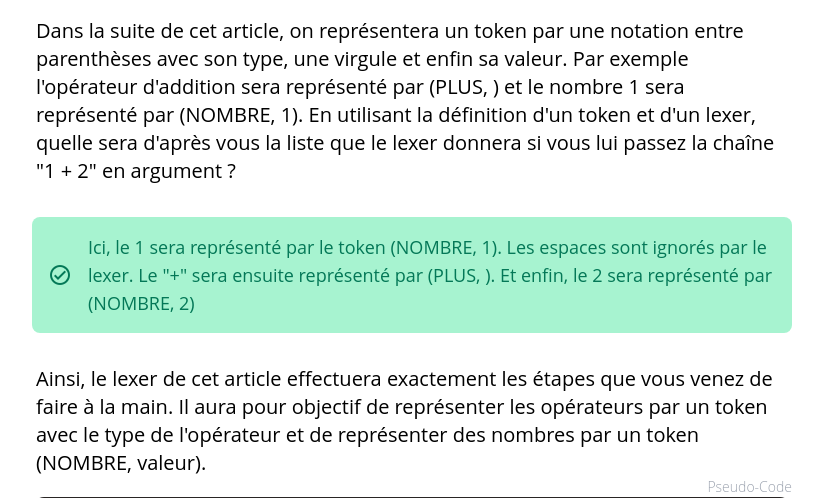
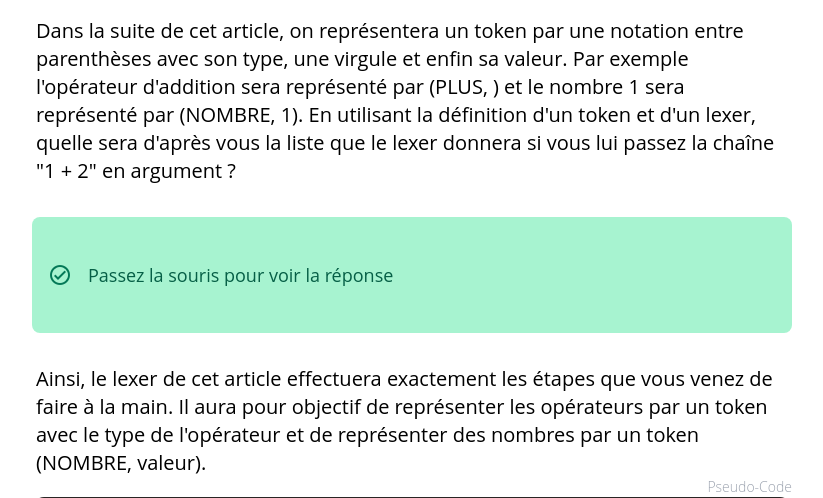
Before and after one commit to lfa-info-22/site, a Django app: template articles/templates/articles/language-theory.html in a window 1280 px wide. Shown: the part 1835-2333 px from the top of the page, without its empty margins (228-1051 px from the left). Run offline with Django 3.2, Linux system fonts and the light colour scheme; the template is opened without the code that fills it, so the values that code supplies are empty; some libraries are stand-ins or nearby versions.

Commit message:
master: lang-theory: updated lang-theory article

```diff
--- a/articles/templates/articles/language-theory.html
+++ b/articles/templates/articles/language-theory.html
@@ -66,15 +66,19 @@
         vous la liste que le lexer donnera si vous lui passez la chaîne "1 + 2" en argument ?
     </div>
 
-    <div class="text-lg mt-8 bg-emerald-200 text-emerald-700 p-4 flex gap-4 rounded-lg">
+    <div class="text-lg mt-8 bg-emerald-200 text-emerald-700 p-4 flex gap-4 rounded-lg group">
         <div>
             <span class="material-icons-outlined h-min relative center-h">check_circle</span>
         </div>
-        <div class="flex-1">
-            <div class="h-fit relative center-h">
+        <div class="flex-1 relative">
+            <div class="h-fit relative center-h opacity-0 group-hover:opacity-100 transition-all duration-1000 delay-100">
                 Ici, le 1 sera représenté par le token (NOMBRE, 1). Les espaces sont
                 ignorés par le lexer. Le "+" sera ensuite représenté par (PLUS, ). Et
                 enfin, le 2 sera représenté par (NOMBRE, 2)
+            </div>
+
+            <div class="h-fit absolute center-h text-emerald-800 opacity-100 group-hover:opacity-0 transition-opacity duration-500 delay-100">
+                Passez la souris pour voir la réponse
             </div>
         </div>
     </div>
@@ -243,6 +247,77 @@ fonction parser_somme(tokens):
         simples, qui nous permettent d'effectuer des calculs basiques. Mais il reste
         encore beaucoup d'étapes avant d'avoir son propre langage de programmation.
     </div>
+<!--
+    <div class="text-3xl px-1 pt-8">Exemple de code</div>
+
+{% codeblock python overflow %}
+
+SPECIAL_CHARACTERS = {
+    "+": "PLUS",
+    "-": "MINUS",
+    "*": "TIMES",
+    "/": "DIVIDE",
+    "=": "EQUALS",
+}
+NUMBER_CHARACTERS = "0123456789"
+
+def lexer(string):
+    tokens = []
+    id = 0
+
+    while id < len(string):
+        if string[id] in SPECIAL_CHARACTERS:
+            tokens.append((SPECIAL_CHARACTERS[string[id]], ))
+        elif string[id] in NUMBER_CHARACTERS:
+            value = ''
+            while id < len(string) and string[id] in NUMBER_CHARACTERS:
+                value += string[id]
+                id += 1
+            id -= 1
+            tokens.append(('NUMBER', value))
+
+        id += 1
+
+    return tokens
+
+def parse_expr(tokens):
+    return parse_add(tokens)
+
+def parse_add(tokens):
+    left = parse_mult(tokens)
+
+    while len(tokens) > 0 and tokens[0][0] in [ "PLUS", "MINUS" ]:
+        tok = tokens[0][0]
+        tokens.pop(0)
+
+        right = parse_mult(tokens)
+        left = left + right if tok == "PLUS" else left - right
+
+    return left
+
+def parse_mult(tokens):
+    left = factor(tokens)
+
+    while len(tokens) > 0 and tokens[0][0] in [ "TIMES", "DIVIDE" ]:
+        tok = tokens[0][0]
+        tokens.pop(0)
+
+        right = factor(tokens)
+        left = left * right if tok == "TIMES" else left / right
+
+    return left
+
+def factor(tokens):
+    num = float(tokens[0][1])
+    tokens.pop(0)
+    return num
+
+inp = input()
+print("Result: "+str(parse_expr(lexer(inp))))
+print("Expected (Python): " + str(eval(inp)))
+
+{% endcodeblock %}
+-->
 
     <div class="text-xl text-gray-400 italic text-right pt-8">Théo Hollender, élève au Lycée Franco-Allemand de Buc</div>
 </div>
--- a/articles/templatetags/codeblock.py
+++ b/articles/templatetags/codeblock.py
@@ -182,7 +182,7 @@ class ColorLexer:
                 while self.advanced and self.chr in string.whitespace:
                     self.advance()
                 self.tokens.append(("TEXT", self.string[start:self.idx]))
-            elif self.chr in "()[]{}:+-=*/^|&,.":
+            elif self.chr in "()[]{}<>:+-=*/^|&,.":
                 self.tokens.append(("TEXT", self.string[self.idx:self.idx + 1]))
                 self.advance()
             else:
--- a/lfainfo22/theme/static/css/dist/styles.css
+++ b/lfainfo22/theme/static/css/dist/styles.css
@@ -1543,6 +1543,10 @@ input.admin.searchbar:focus ~ .admin.query .action {
   overflow-y: hidden;
 }
 
+.overflow-y-visible {
+  overflow-y: visible;
+}
+
 .truncate {
   overflow: hidden;
   text-overflow: ellipsis;
@@ -2261,6 +2265,16 @@ input.admin.searchbar:focus ~ .admin.query .action {
 .text-red-700 {
   --tw-text-opacity: 1;
   color: rgb(185 28 28 / var(--tw-text-opacity));
+}
+
+.text-emerald-400 {
+  --tw-text-opacity: 1;
+  color: rgb(52 211 153 / var(--tw-text-opacity));
+}
+
+.text-emerald-800 {
+  --tw-text-opacity: 1;
+  color: rgb(6 95 70 / var(--tw-text-opacity));
 }
 
 .underline {
@@ -2329,6 +2343,16 @@ input.admin.searchbar:focus ~ .admin.query .action {
   transition-duration: 150ms;
 }
 
+.transition-opacity {
+  transition-property: opacity;
+  transition-timing-function: cubic-bezier(0.4, 0, 0.2, 1);
+  transition-duration: 150ms;
+}
+
+.delay-100 {
+  transition-delay: 100ms;
+}
+
 .duration-200 {
   transition-duration: 200ms;
 }
@@ -2339,6 +2363,10 @@ input.admin.searchbar:focus ~ .admin.query .action {
 
 .duration-500 {
   transition-duration: 500ms;
+}
+
+.duration-1000 {
+  transition-duration: 1000ms;
 }
 
 .hover\:border-transparent:hover {
@@ -2526,6 +2554,10 @@ input.admin.searchbar:focus ~ .admin.query .action {
   background-color: rgb(243 244 246 / var(--tw-bg-opacity));
 }
 
+.group:hover .group-hover\:block {
+  display: block;
+}
+
 .group:hover .group-hover\:text-white {
   --tw-text-opacity: 1;
   color: rgb(255 255 255 / var(--tw-text-opacity));
@@ -2533,6 +2565,10 @@ input.admin.searchbar:focus ~ .admin.query .action {
 
 .group:hover .group-hover\:opacity-100 {
   opacity: 1;
+}
+
+.group:hover .group-hover\:opacity-0 {
+  opacity: 0;
 }
 
 @media (min-width: 640px) {
```
